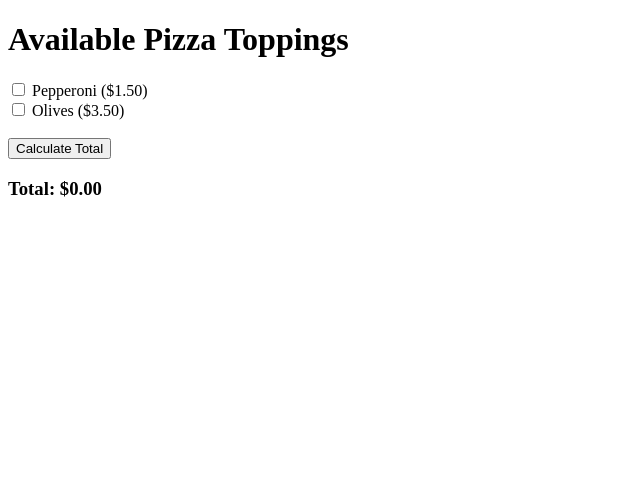
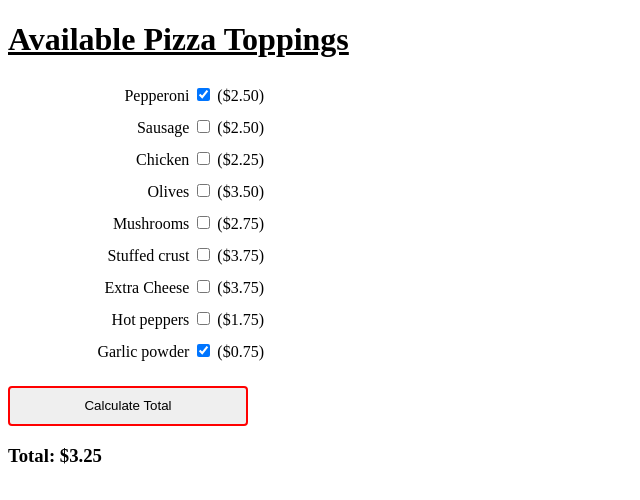
Before and after one commit to 2019-fall-jsf-th/components, an Angular app: page / in a window 1280 px wide. Shown: the top 500 px of the page, without its empty margins (0-640 px from the left). Built offline with nearby package versions, Linux system fonts and the light colour scheme.

Commit message:
npm update/install; add pizza toppings/checked; calculateTotal; style

```diff
--- a/src/app/pizza-topping/pizza-topping.component.css
+++ b/src/app/pizza-topping/pizza-topping.component.css
@@ -0,0 +1,24 @@
+#pizzaComponentContainer h1 {
+    text-decoration: underline;
+}
+
+#pizzaComponentContainer #toppingChoices {
+    width: 16em;
+    text-align: right;
+    line-height: 2em;
+}
+
+#pizzaComponentContainer label {
+    display: inline-block;
+    width: 14em;
+}
+
+#pizzaComponentContainer input[type=checkbox] {
+}
+
+#pizzaComponentContainer button {
+    width: 18em;
+    height: 3em;
+    border: solid red 2px;
+    border-radius: 4px;
+}
--- a/src/app/pizza-topping/pizza-topping.component.html
+++ b/src/app/pizza-topping/pizza-topping.component.html
@@ -1,13 +1,15 @@
+<div id="pizzaComponentContainer">
     <h1>Available Pizza Toppings</h1>
-<div
+    <div id="toppingChoices"
         *ngFor='let pt of availablePizzaToppings'
     >
         <label>
+            {{ pt.name }}
             <input
                 type="checkbox"
                 [(ngModel)]="pt.checked"
             />
-        {{ pt.name }} ({{ pt.price | currency }})
+            ({{ pt.price | currency }})
         </label>
     </div>
     <br>
@@ -19,3 +21,4 @@
         </button>
         <h3>Total: {{ total | currency }}</h3>
     </div>
+</div>
--- a/src/app/pizza-topping/pizza-topping.component.ts
+++ b/src/app/pizza-topping/pizza-topping.component.ts
@@ -19,6 +19,17 @@ export class PizzaToppingComponent implements OnInit {
 
   availablePizzaToppings = [];
 
+  total = 0;
+  calculateTotal() {
+    this.total = this.availablePizzaToppings
+      .filter(x => x.checked)
+      .reduce(
+        (acc, x) => acc + x.price
+        , 0
+      )
+    ;
+  }
+
   ngOnInit() {
 
     // New up a pizza service. : - (
@@ -30,16 +41,6 @@ export class PizzaToppingComponent implements OnInit {
 
     this.availablePizzaToppings = this.pizzaSvc.getAvailablePizzaToppings();
     console.log(this.availablePizzaToppings);
-  }
-
-  total = 0;
-  calculateTotal() {
-    this.total = this.availablePizzaToppings
-      .filter(x => x.checked)
-      .reduce(
-        (acc, x) => acc + x.price
-        , 0
-      )
-    ;
+    this.calculateTotal();
   }
 }
--- a/src/app/pizza.service.ts
+++ b/src/app/pizza.service.ts
@@ -10,13 +10,20 @@ export class PizzaService {
   public getAvailablePizzaToppings() {
 
     const pizzaToppingsFromWebService = [
-      { name: "Pepperoni", price: 1.5 }
+      { name: "Pepperoni", price: 2.5, checked: true }
+      , { name: "Sausage", price: 2.5 }
+      , { name: "Chicken", price: 2.25 }
       , { name: "Olives", price: 3.5 }
+      , { name: "Mushrooms", price: 2.75 }
+      , { name: "Stuffed crust", price: 3.75 }
+      , { name: "Extra Cheese", price: 3.75 }
+      , { name: "Hot peppers", price: 1.75 }
+      , { name: "Garlic powder", price: 0.75, checked: true }
     ];
 
     return pizzaToppingsFromWebService.map(x => ({
       ...x
-      , checked: false
+      , checked: x.checked ? true : false
     }));
   }
 }
```
Also changed, not shown: package.json (+5 -5 lines), 1 other file (tests, documents, lock files or other folders). Lines whose indentation alone changed are shown as unchanged.
